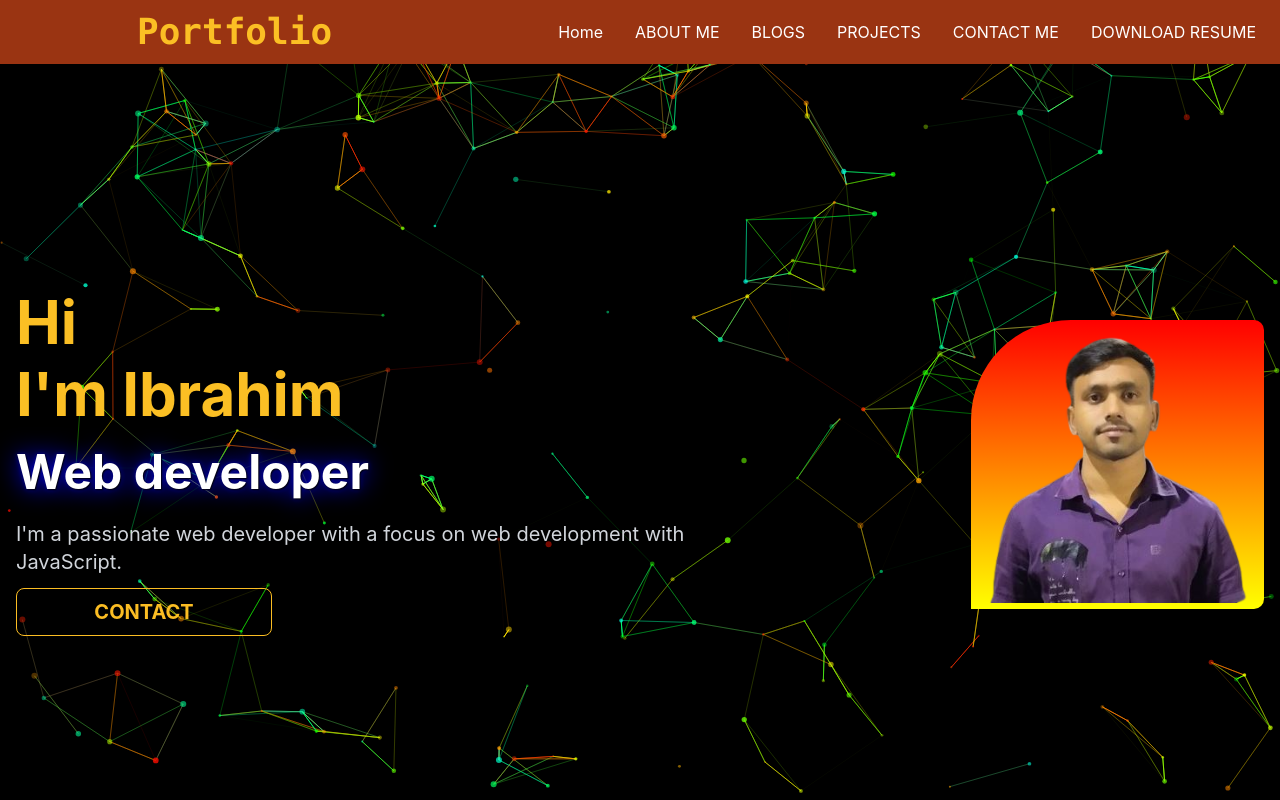
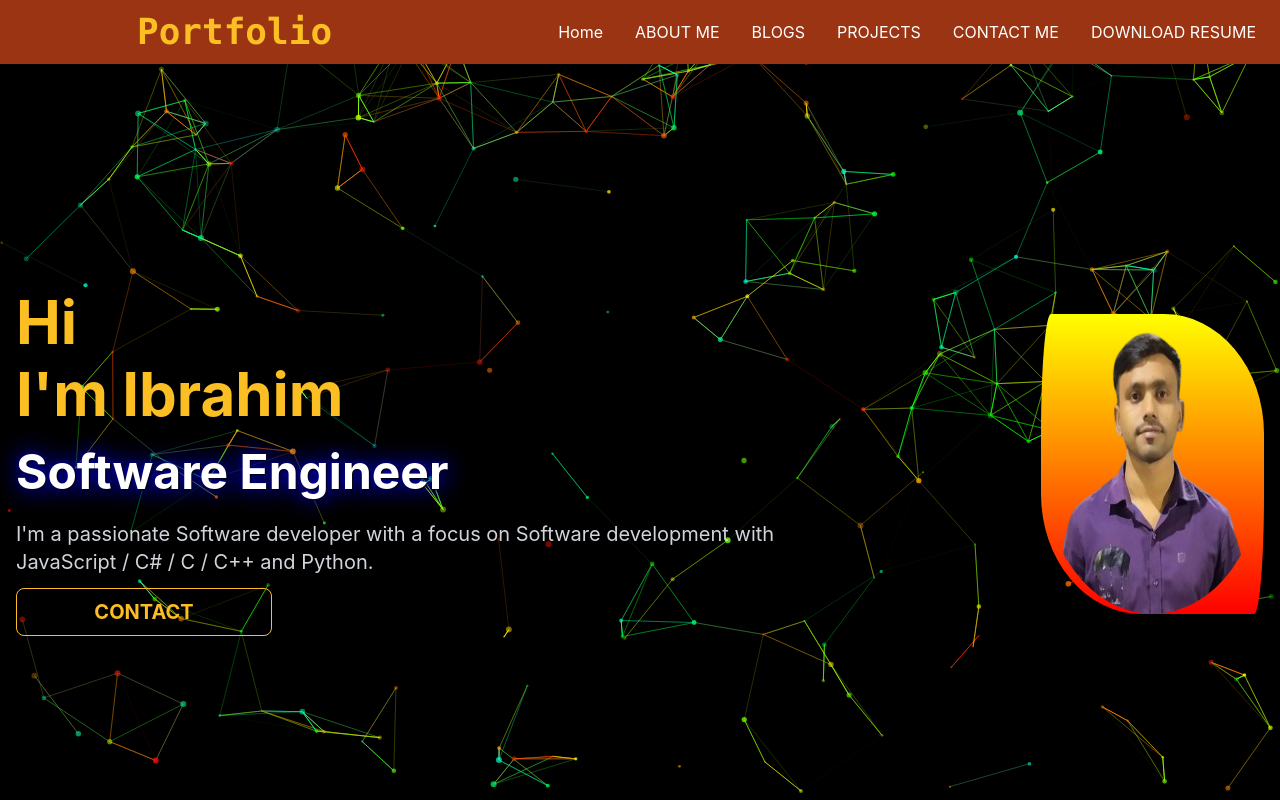
Before and after one commit to engr-ibrahimsarder/react-protfolio, a React (Create React App) app: page / in a window 1280 px wide. Shown: the top 800 px of the page. Built offline with nearby package versions, Linux system fonts and the light colour scheme.

Commit message:
image background change

```diff
--- a/src/components/Home/About.js
+++ b/src/components/Home/About.js
@@ -7,11 +7,11 @@ const About = () => {
     <div class="hero min-h-screen">
     <div class="hero-content flex-col lg:flex-row-reverse">
       <div id='bg' className='w-6/12 animate__animated animate__fadeInDown'>
-      <img style={{width:'100%'}} src={photo} alt=''></img>
+      <img style={{width:'500px', height: '300px', borderRadius: '0px 0px 80% 80%'}} src={photo} alt=''></img>
       </div>
       <div className='w-6/12 animate__animated animate__fadeInUp lg:pr-44'>
         <h1 class="text-xl text-justify text-amber-400 my-5">
-        My name is Ibrahim Sarder, and I'm a tech-savvy teenager with a strong interest in programming. I am passionate in providing solutions that improve people's lives while also challenging me. Currently enhancing my abilities as a Front-End and Back-End developer.</h1>
+        My name is Ibrahim Sarder and I'm a tech-savvy teenager with a strong interest in programming. I am passionate in providing solutions that improve people's lives while also challenging me. Currently enhancing my abilities as a Front-End and Back-End developer.</h1>
 
         <h2 class="text-xl text-justify text-amber-400 my-5">I develop websites and applications using HTML, CSS, and JavaScript. I am familiar with developing with provided layouts. I'm always improving myself with each project being put in my hands.</h2>
 
--- a/src/components/Home/Banner.css
+++ b/src/components/Home/Banner.css
@@ -1,7 +1,10 @@
 #bg{
-  height: 289px;
+  height: 300px;
   width: 300px;
-  border-radius: 100px 10px 10px 0px;
+  border-radius: 10px 100px / 120px;
+  background-image: linear-gradient(yellow, red);
+}
+#bg:hover{
   background-image: linear-gradient(red, yellow);
 }
 #effect {
--- a/src/components/Home/Banner.js
+++ b/src/components/Home/Banner.js
@@ -8,13 +8,13 @@ const Banner = () => {
     <div class="hero min-h-screen">
     <div class="hero-content flex-col lg:flex-row-reverse">
       <div id='bg' className='animate__animated animate__backInRight'>
-      <img style={{width:'100%'}} src={photo} alt=''></img>
+      <img style={{width:'500px', height: '300px', borderRadius: '0px 0px 80% 80%'}} src={photo} alt=''></img>
       </div>
       <div className='animate__animated animate__backInLeft lg:pr-44'>
         <h1 class="text-6xl font-bold text-amber-400">Hi</h1>
         <h2 class="py-3 text-6xl font-bold text-amber-400">I'm Ibrahim</h2>
-        <h3  class="py-3 text-5xl font-bold"><span id='effect'>Web developer</span> </h3>
-        <h2 class="py-3 text-xl text-gray-300">I'm a passionate web developer with a focus on web development with JavaScript.</h2>
+        <h3  class="py-3 text-5xl font-bold"><span id='effect'>Software Engineer</span> </h3>
+        <h2 class="py-3 text-xl text-gray-300">I'm a passionate Software developer with a focus on Software development with JavaScript / C# / C / C++ and Python.</h2>
         <Link to='/contact' class="btn btn-wide btn-outline btn-warning text-xl font-bold" data-micron="bounce">Contact</Link>
       </div>
     </div>
```
